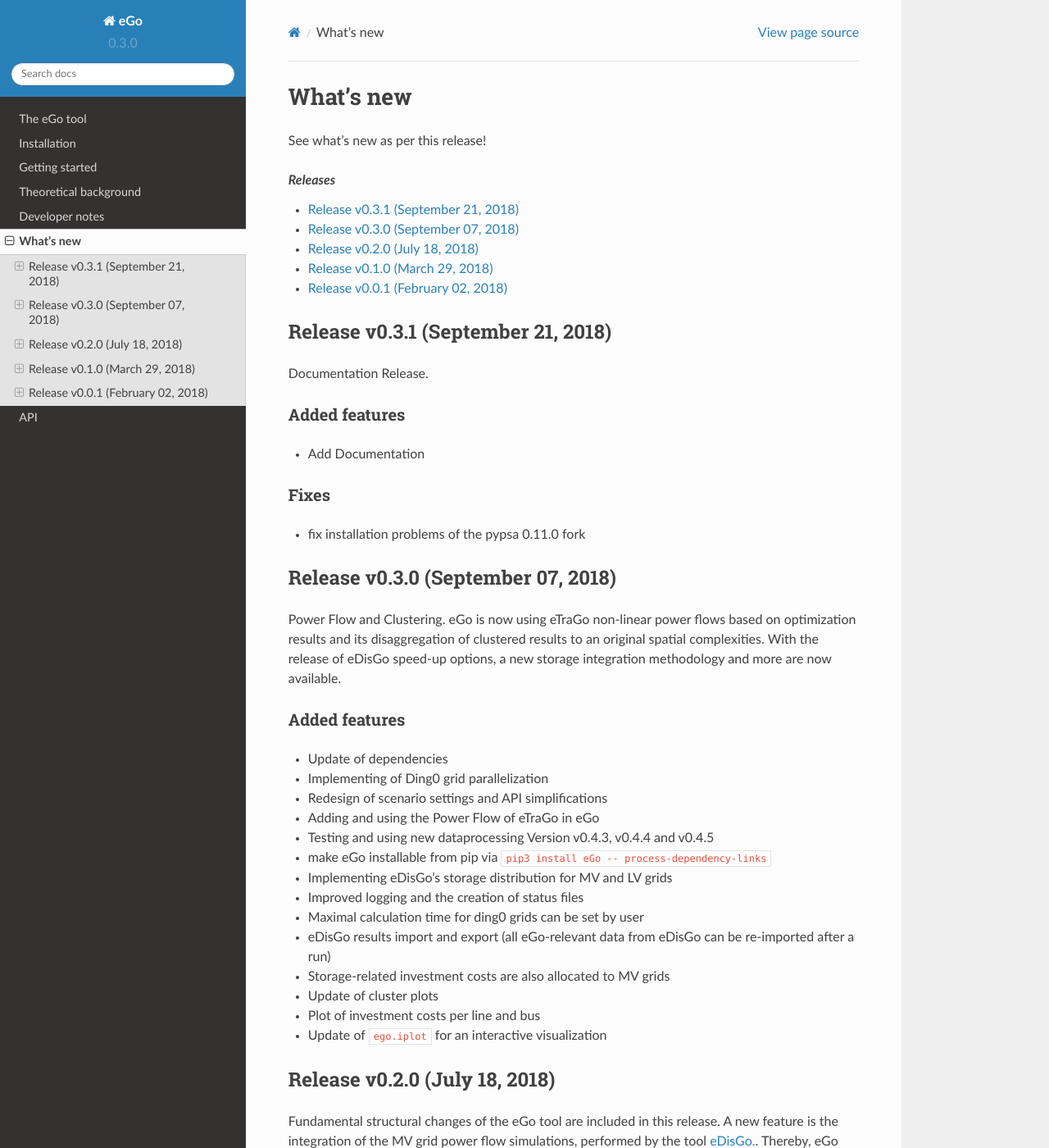
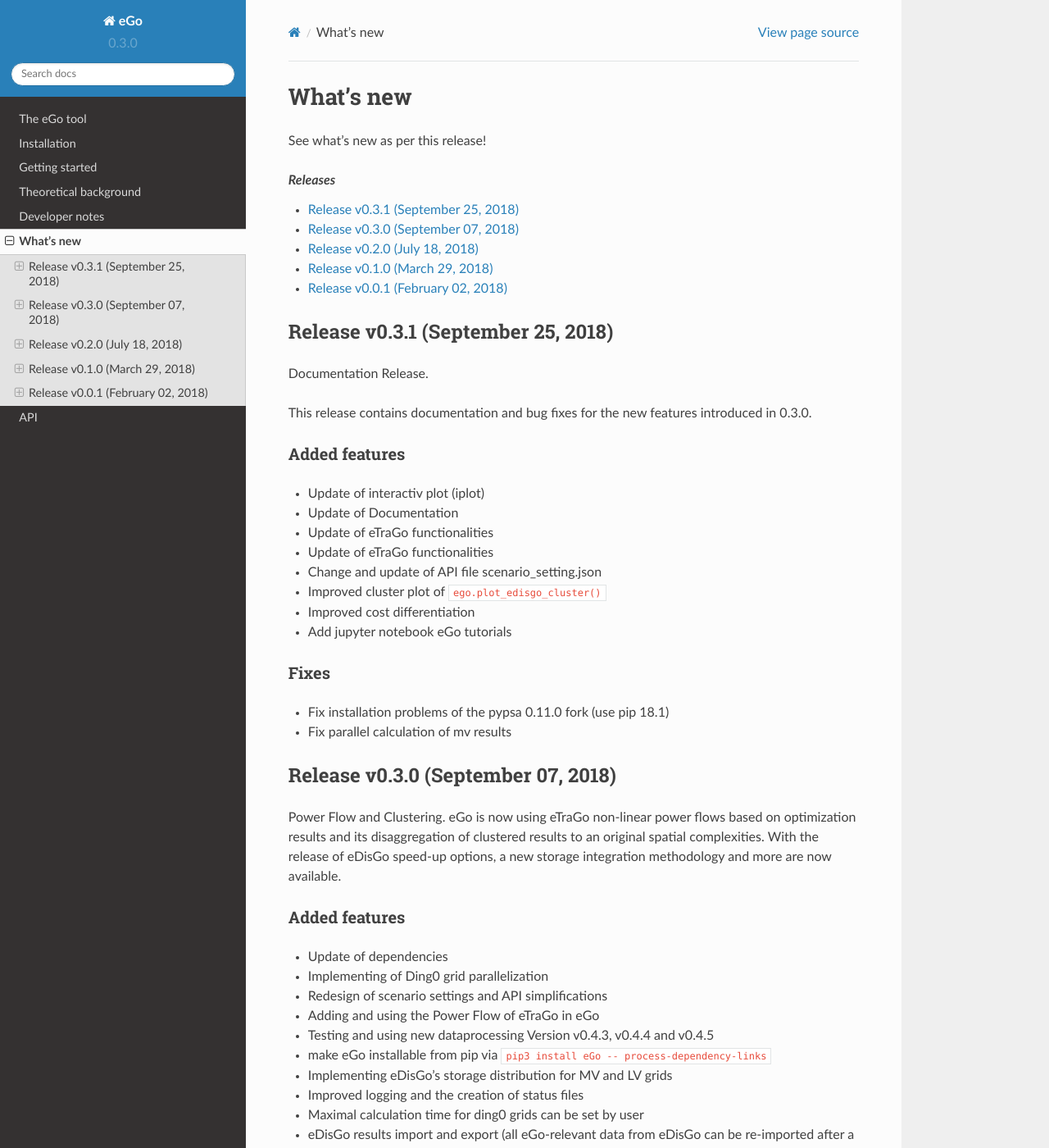
Before and after one commit to openego/eGo, a Sphinx documentation site: the page built from doc/whatsnew.rst, in a window 1280 px wide and 1400 px high. Shown: the whole window at 82% size. Built offline with Sphinx 7.4.7 and the Read the Docs theme 2.0.0, drawn with Linux system fonts in a browser that asks for light colours; formulas are drawn with MathJax 3.

Commit message:
update release notes

```diff
--- a/doc/whatsnew/v0-3-1.rst
+++ b/doc/whatsnew/v0-3-1.rst
@@ -1,15 +1,25 @@
-Release v0.3.1 (September 21, 2018)
+Release v0.3.1 (September 25, 2018)
 +++++++++++++++++++++++++++++++++++
 
 Documentation Release.
 
+This release contains documentation and bug fixes for the new features
+introduced in 0.3.0.
 
 Added features
 --------------
 
-* Add Documentation
+* Update of interactiv plot (iplot)
+* Update of Documentation
+* Update of eTraGo functionalities
+* Update of eTraGo functionalities
+* Change and update of API file scenario_setting.json
+* Improved cluster plot of ``ego.plot_edisgo_cluster()``
+* Improved cost differentiation
+* Add jupyter notebook eGo tutorials
 
 
 Fixes
 -----
-*  fix installation problems of the pypsa 0.11.0 fork
+* Fix installation problems of the pypsa 0.11.0 fork (use pip 18.1)
+* Fix parallel calculation of mv results
```
